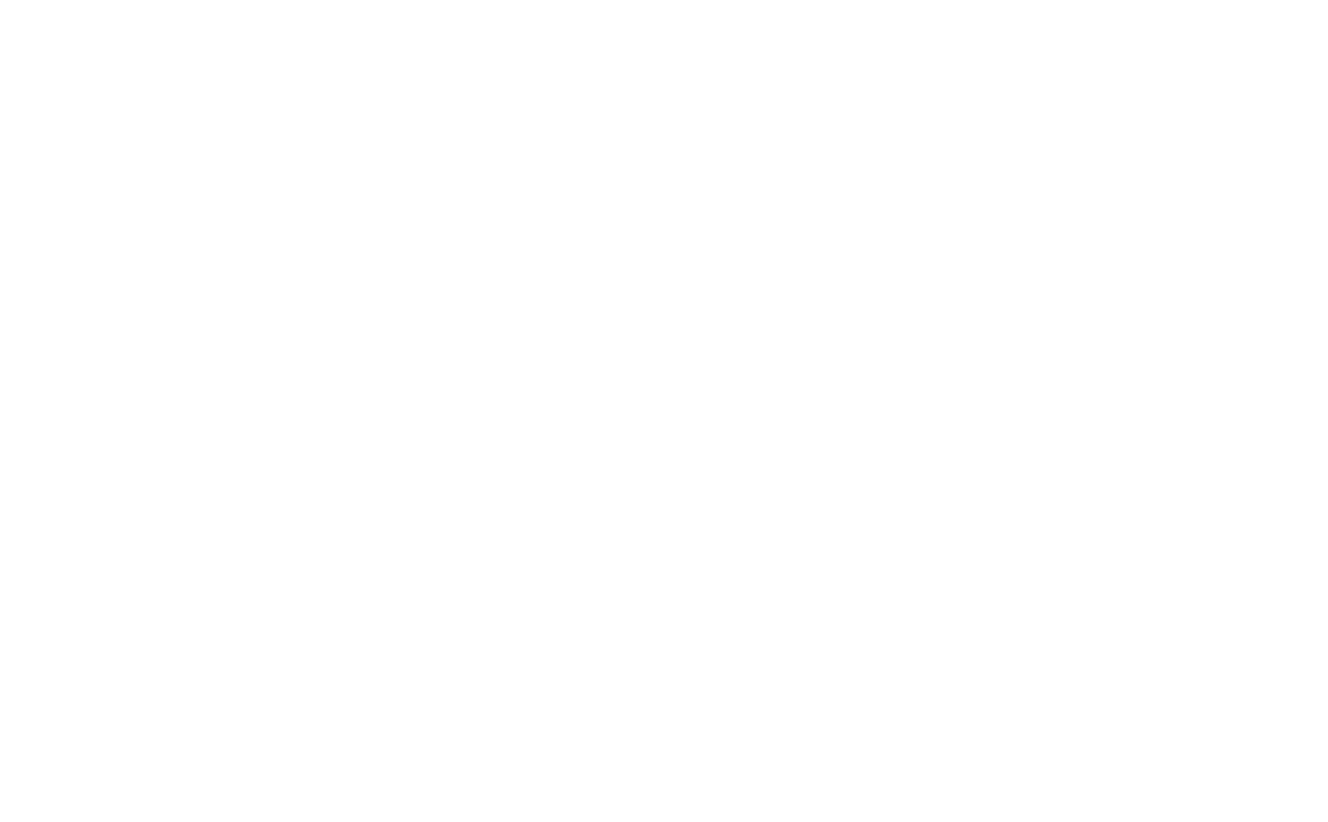
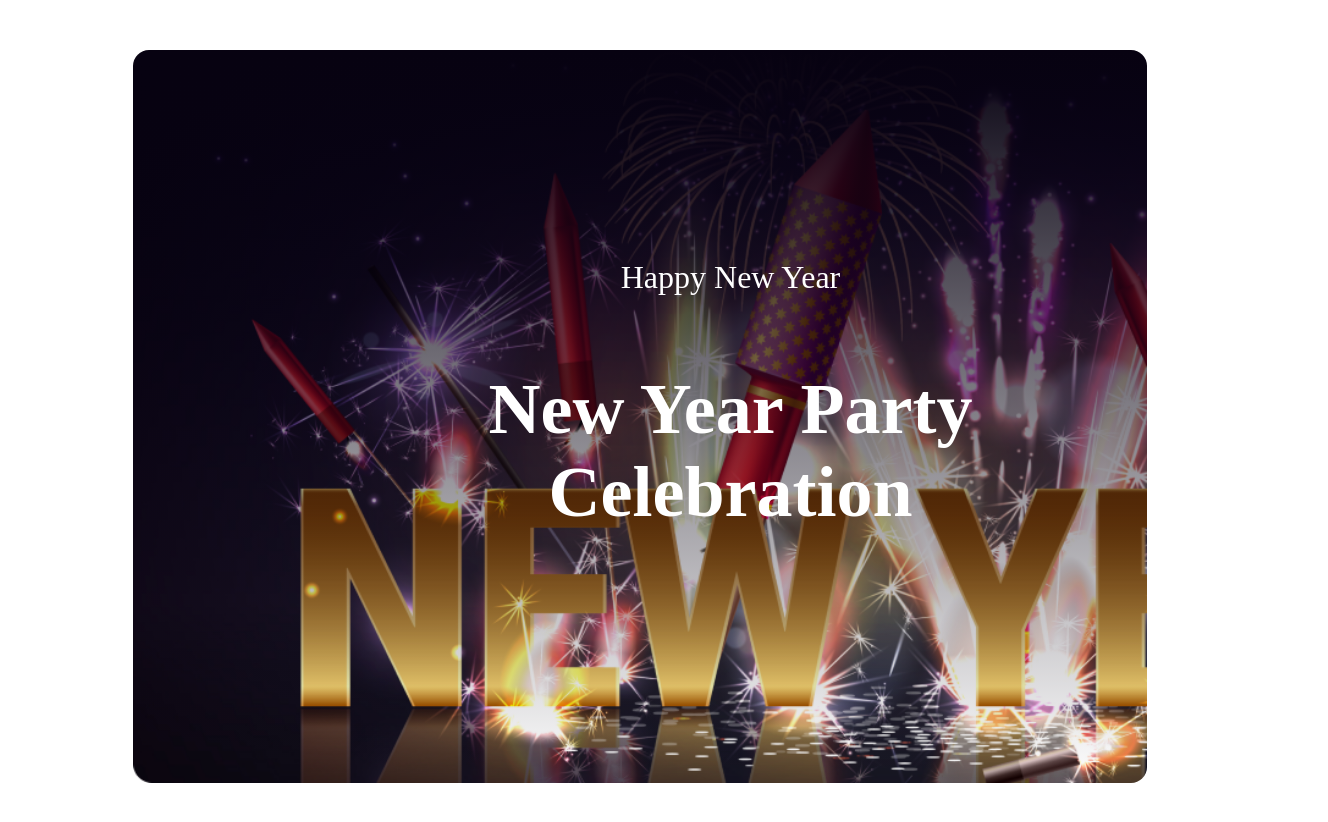
Before and after one commit to nk-rifat/Assaignment-New-year, a plain HTML site: page index.html in a window 1280 px wide. Shown: the whole page, 1328 px wide, since content can reach past the window. Before the commit the page ends 800 px from the top, so only its background shows below. Drawn offline with Linux system fonts and the light colour scheme.

Commit message:
banner section add on header

```diff
--- a/index.html
+++ b/index.html
@@ -4,13 +4,37 @@
     <meta charset="UTF-8">
     <meta name="viewport" content="width=device-width, initial-scale=1.0">
     <title>Assaignment 1 New Year</title>
+     <link rel="stylesheet" href="style/style.css">
 </head>
 <body>
-    <header>
-
+    <header class="banner-container">
+       <nav class="banner-text">
+        <h3 class="banner-title">Happy New Year</h3>
+        <p class="banner-info">New Year Party Celebration</p>
+       </nav>
     </header>
     <main>
+       <section>
 
+       </section>
+       <section>
+
+       </section>
+       <section>
+
+       </section>
+       <section>
+
+       </section>
+       <section>
+
+       </section>
+       <section>
+
+       </section>
+       <section>
+
+       </section>
     </main>
     <footer>
 
--- /dev/null
+++ b/style/style.css
@@ -0,0 +1,25 @@
+.banner-container{
+   background: linear-gradient(180deg, #070211 0%, rgba(7, 2, 17, 0.00) 100%), url('../resources/Banner\ Image.png');
+   background-repeat: no-repeat;
+   background-size: cover;
+   margin: 50px 125px 135px 125px;
+   border-radius: 16px;
+}
+.banner-text{
+    width: 50%;
+    padding: 177px 344px;
+    font-family: Merriweather;
+}
+.banner-title{
+    color: #FFF;
+    text-align: center;
+    font-size: 32px;
+    font-weight: 400;
+}
+.banner-info{
+    color: #FFF;
+    text-align: center;
+    font-size: 72px;
+    font-style: normal;
+    font-weight: 900;
+}
```
